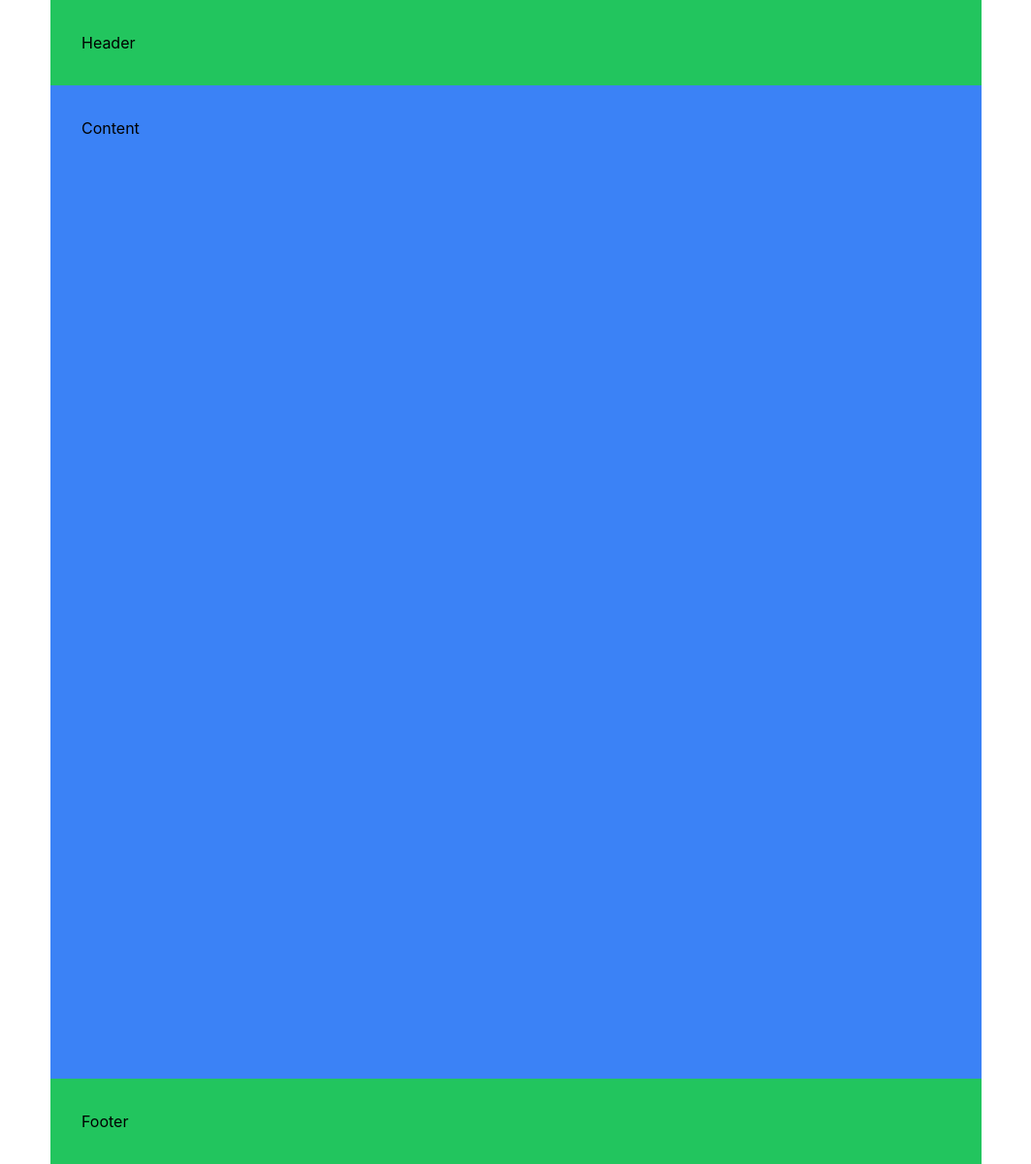
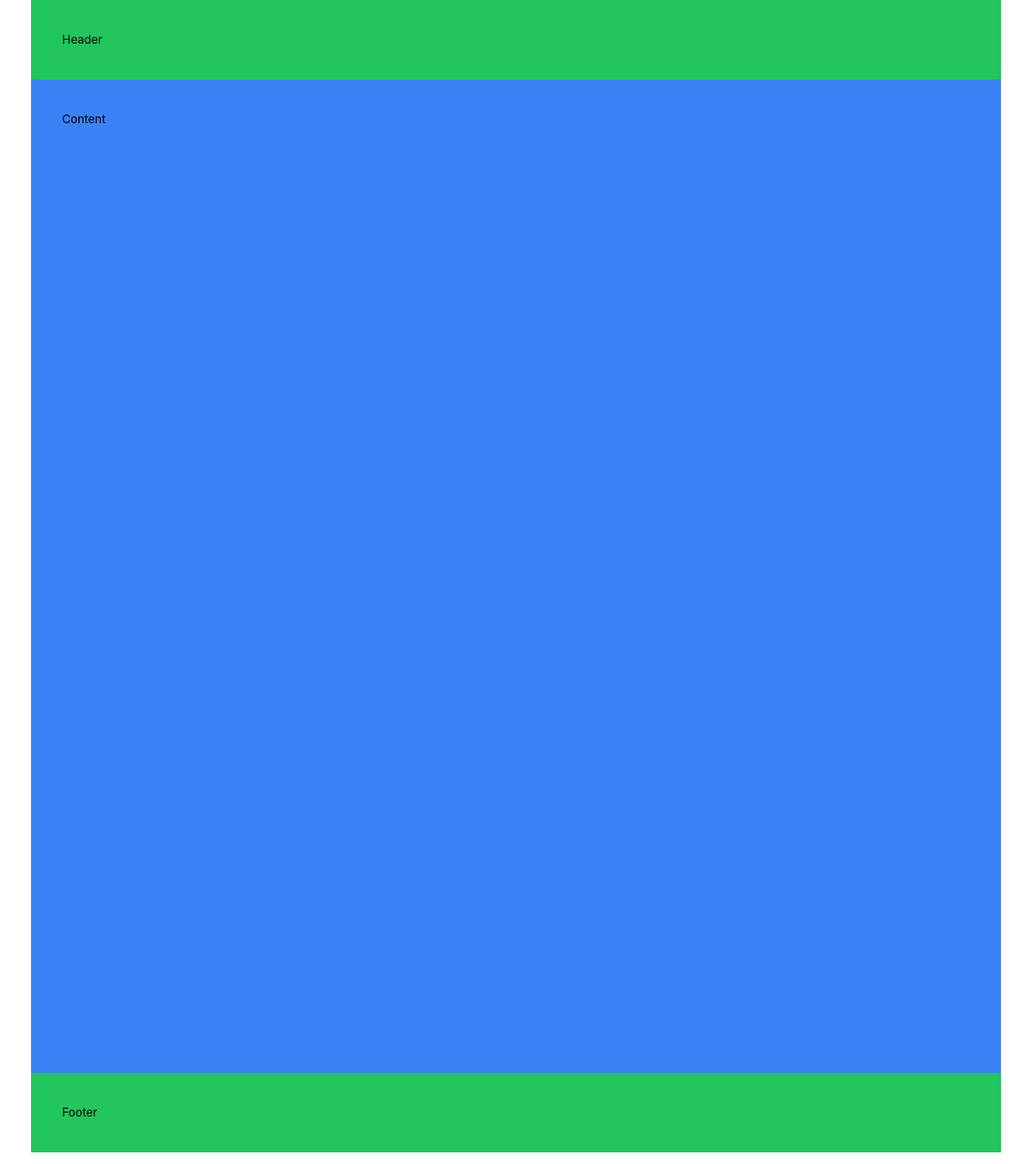
Before and after one commit to tube-jeonghoon/frontend, a React (Create React App) app: page / in a window 1280 px wide. Shown: the whole page at 97% size, without its empty margins (108-1171 px from the left). Built offline with nearby package versions, Linux system fonts and the light colour scheme.

Commit message:
머지 전 병합

```diff
--- /dev/null
+++ b/src/assets/Layout.css
@@ -0,0 +1,4 @@
+/* globals.css */
+div {
+  font-size: 12px;
+}
--- a/src/components/Content/Content.module.css
+++ b/src/components/Content/Content.module.css
@@ -1,5 +1,5 @@
 .container {
-  max-width: 960px;
+  max-width: 1000px;
   margin: 0 auto;
   padding: 2rem;
   height: 1024px;
--- a/src/components/Footer/Footer.module.css
+++ b/src/components/Footer/Footer.module.css
@@ -1,5 +1,5 @@
 .container {
-  max-width: 960px;
+  max-width: 1000px;
   margin: 0 auto;
   padding: 2rem;
 }
--- a/src/components/Header/Header.module.css
+++ b/src/components/Header/Header.module.css
@@ -1,5 +1,5 @@
 .container {
-  max-width: 960px;
+  max-width: 1000px;
   margin: 0 auto;
   padding: 2rem;
 }
--- a/src/shared/Router.js
+++ b/src/shared/Router.js
@@ -1,6 +1,7 @@
 import React from 'react';
 import { BrowserRouter, Route, Routes } from 'react-router-dom';
 import Home from '../pages/Home/Home';
+import '../assets/Layout.css';
 
 const Router = () => {
   return (
```
